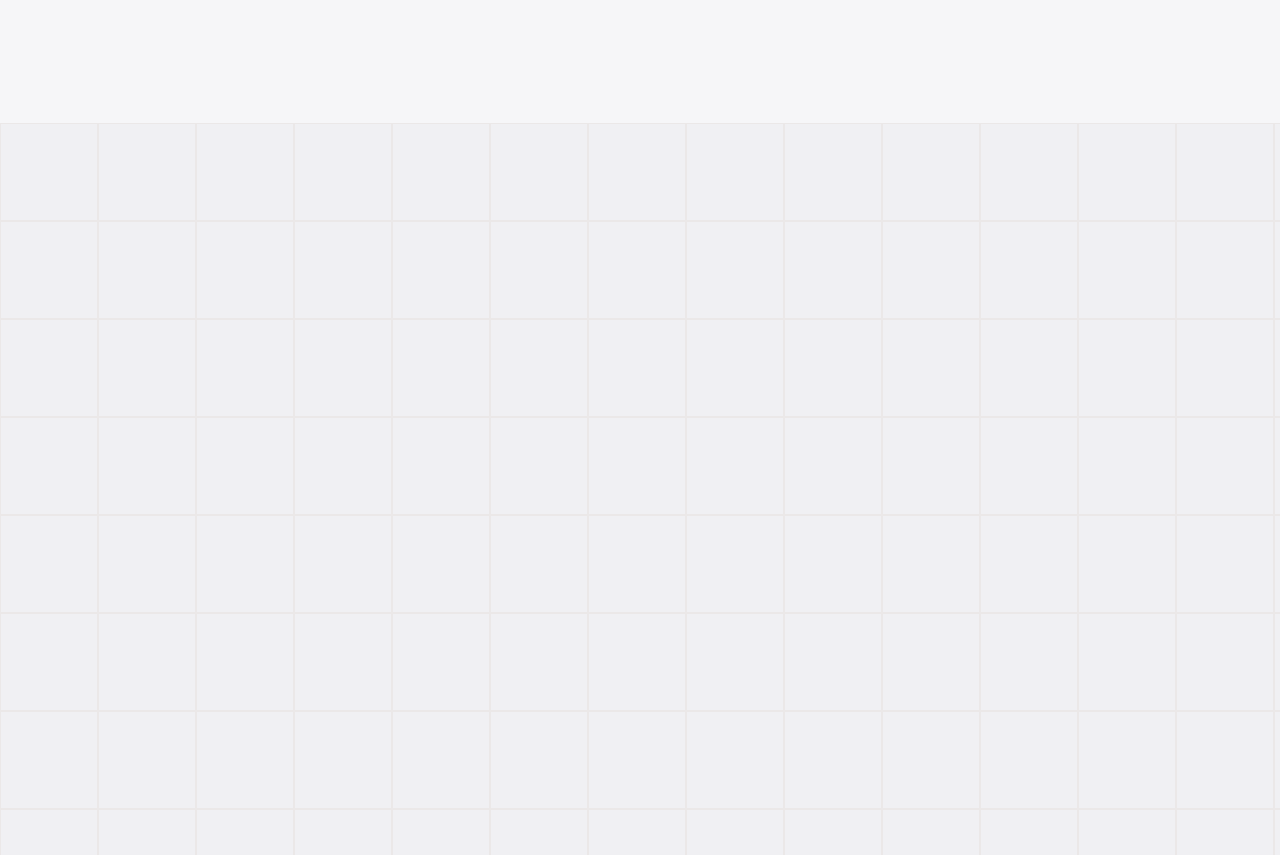
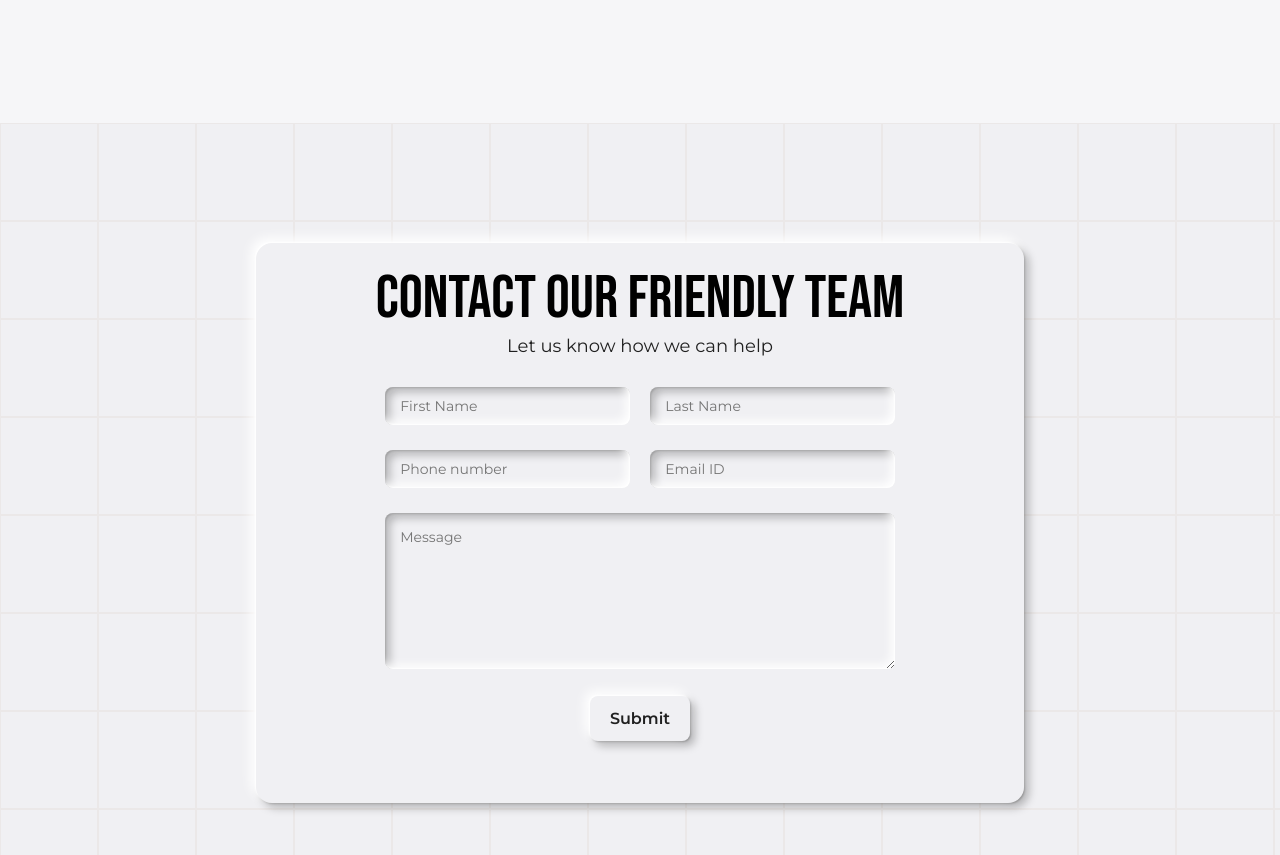
Before and after one commit to SasankaRoy/up-wealth, a React (Create React App) app: page / in a window 1280 px wide. Shown: the part 3000-3855 px from the top of the page. Built offline with nearby package versions, Linux system fonts and the light colour scheme.

Commit message:
contact inputs and animation fixes

```diff
--- a/src/component/contact/ContactUs.jsx
+++ b/src/component/contact/ContactUs.jsx
@@ -1,10 +1,10 @@
 import React, { useEffect, useState } from "react";
-import { useAnimate } from "framer-motion";
+import { useAnimate,motion } from "framer-motion";
 import "./ContactUs.scss";
 
 export const ContactUs = () => {
   const [scope, animate] = useAnimate();
-    const [animateOnce,setAnimateOnce] = useState(false);
+  const [animateOnce, setAnimateOnce] = useState(false);
 
   const firstBgColors = ["#C5DAFF", "#C5DAFF", "#F0F0F3"];
   const timings = [0.1, 0.5, 1];
@@ -141,6 +141,7 @@ export const ContactUs = () => {
       { backgroundColor: firstBgColors },
       { duration: 0.8, times: timings }
     );
+
     // for the big "P"....
 
     animate(
@@ -218,12 +219,14 @@ export const ContactUs = () => {
     window.addEventListener("scroll", handleScroll);
 
     return () => {
-     window.removeEventListener("scroll", handleScroll);
+      window.removeEventListener("scroll", handleScroll);
     };
   }, []);
+
   return (
     <>
       <div className="Contact__outerWrapper">
+        {/* grid div start */}
         <div ref={scope} className="Contact__BgGridWrapper">
           {Array(155)
             .join()
@@ -236,6 +239,44 @@ export const ContactUs = () => {
               />
             ))}
         </div>
+        {/* grid div end */}
+
+        <div className="Contact__wrapper">
+          <motion.div initial={{opacity:0,y:200}} whileInView={{opacity:1,y:0}} transition={{duration:.8,ease:'backOut',delay:1.5}} className='Contact__mainWrapper'>
+            <h2 className="Contact__titleH2">Contact our friendly team</h2>
+            <p className="Contact__smallPara">Let us know how we can help</p>
+
+            <div className="Contact__InputMainWrapper">
+                <div className="Contact__InputsWrapper">
+                    <div>
+                        <input className="" placeholder="First Name" />
+                    </div>
+                    <div>
+                        <input className="" placeholder="Last Name" />
+                    </div>
+                </div>
+
+                <div className="Contact__InputsWrapper">
+                    <div>
+                        <input className="" placeholder="Phone number" />
+                    </div>
+                    <div>
+                        <input className="" placeholder="Email ID" />
+                    </div>
+                </div>
+
+                <div className="Contact__textAreaWrapper">
+                    <textarea rows='7' placeholder="Message"></textarea>
+                </div>
+
+
+                <div className="Contact__submitBtnWrapper">
+                    <button>Submit</button>
+                </div>
+
+            </div>
+          </motion.div>
+        </div>
       </div>
     </>
   );
--- a/src/component/contact/ContactUs.scss
+++ b/src/component/contact/ContactUs.scss
@@ -1,28 +1,158 @@
 @import "../../index.scss";
 
-.Contact__outerWrapper{
+.Contact__outerWrapper {
   height: 100dvh;
   position: relative;
   background-color: $colorOne;
   overflow: hidden;
 
-    .Contact__BgGridWrapper{
+  .Contact__BgGridWrapper {
     position: absolute;
-        width:100%;
+    width: 100%;
     height: 100%;
     display: grid;
-        grid-template-columns: repeat(20,98px);
-        grid-template-rows: repeat(20,98px);
+    grid-template-columns: repeat(20, 9.8rem);
+    grid-template-rows: repeat(20, 9.8rem);
     // background-color: yellow;
 
-        .Contact__gridChildDiv{
+    .Contact__gridChildDiv {
       border: 1px solid #ebe8e8;
-            transition:.2s ease-in-out;
-            background-color:$colorOne;
+      transition: 0.2s ease-in-out;
+      background-color: $colorOne;
 
-            &:hover{
-                background-color: #C5DAFF !important;
+      &:hover {
+        background-color: #c5daff !important;
+      }
+    }
+  }
+
+  .Contact__wrapper {
+    position: absolute;
+    left: 0;
+    right: 0;
+    width: 100%;
+    height: 100%;
+    display: flex;
+    justify-content: center;
+    align-items: center;
+
+    .Contact__mainWrapper {
+      background: $colorOne;
+      border-radius: 1.6rem;
+      width: 60%;
+      height: 70%;
+      padding: 20px;
+      box-shadow: -1px -1px 2px 0px #fff, -5px -5px 11.5px 0px #fff,
+        1px 1px 2px 0px rgba(0, 0, 0, 0.25),
+        5px 5px 8.5px 0px rgba(0, 0, 0, 0.25);
+
+      .Contact__titleH2 {
+        color: #000;
+        font-family: $fontTwo;
+        font-size: 6rem;
+        font-style: normal;
+        font-weight: 400;
+        line-height: normal;
+        text-align: center;
+      }
+      .Contact__smallPara {
+        color: #202020;
+        font-family: $fontOne;
+        font-size: 1.8rem;
+        font-style: normal;
+        font-weight: 400;
+        line-height: normal;
+        text-align: center;
+      }
+      .Contact__InputMainWrapper {
+        // background-color: red;
+        margin: 3rem auto;
+        width: 70%;
+
+        .Contact__InputsWrapper {
+          display: flex;
+          justify-content: space-between;
+          align-items: center;
+          margin-top: 2.5rem;
+
+          div {
+            width: 48%;
+
+            input {
+              width: 100%;
+              padding: 1rem 1.5rem;
+              border-radius: 0.8rem;
+              background: #f0f0f3;
+              outline: none;
+              border: none;
+
+              color: #6d6d6d;
+              font-family: $fontOne;
+              font-size: 1.4rem;
+              font-style: normal;
+              font-weight: 400;
+              line-height: normal;
+
+              box-shadow: -1px -1px 2px 0px #fff inset,
+                -4px -4px 10px 0px #fff inset,
+                1px 1px 2px 0px rgba(0, 0, 0, 0.25) inset,
+                5px 5px 8.5px 0px rgba(0, 0, 0, 0.25) inset;
+            }
+          }
+        }
+
+        .Contact__textAreaWrapper {
+          margin-top: 2.5rem;
+          textarea {
+            width: 100%;
+
+            padding: 1.5rem;
+            border-radius: 0.8rem;
+            background: #f0f0f3;
+            outline: none;
+            border: none;
+
+            color: #6d6d6d;
+            font-family: $fontOne;
+            font-size: 1.4rem;
+            font-style: normal;
+            font-weight: 400;
+            line-height: normal;
+
+            box-shadow: -1px -1px 2px 0px #fff inset,
+              -4px -4px 10px 0px #fff inset,
+              1px 1px 2px 0px rgba(0, 0, 0, 0.25) inset,
+              5px 5px 8.5px 0px rgba(0, 0, 0, 0.25) inset;
+          }
+        }
+
+        .Contact__submitBtnWrapper {
+          margin-top: 2.5rem;
+          display: flex;
+          justify-content: center;
+          align-items: center;
+
+          button {
+            color: #202020;
+            font-family: $fontOne;
+            font-size: 1.6rem;
+            font-style: normal;
+            font-weight: 600;
+            line-height: normal;
+
+            padding: 1.3rem 2rem;
+            border: none;
+            outline: none;
+            border-radius: .8rem;
+            background: #f0f0f3;
+            cursor: pointer;
+
+            box-shadow: -1px -1px 2px 0px #fff, -5px -5px 11.5px 0px #fff,
+              1px 1px 2px 0px rgba(0, 0, 0, 0.25),
+              5px 5px 8.5px 0px rgba(0, 0, 0, 0.25);
           }
         }
       }
     }
+  }
+}
```
Lines whose indentation alone changed are shown as unchanged.
